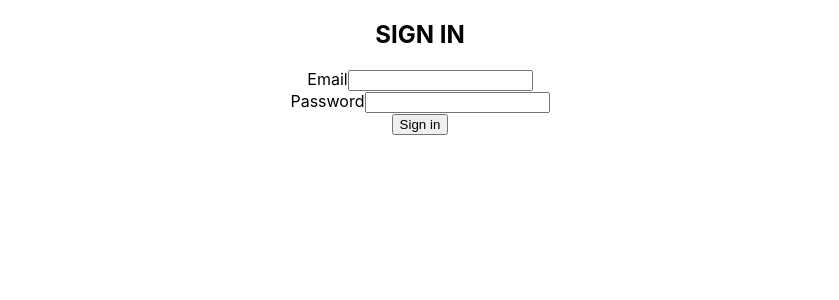
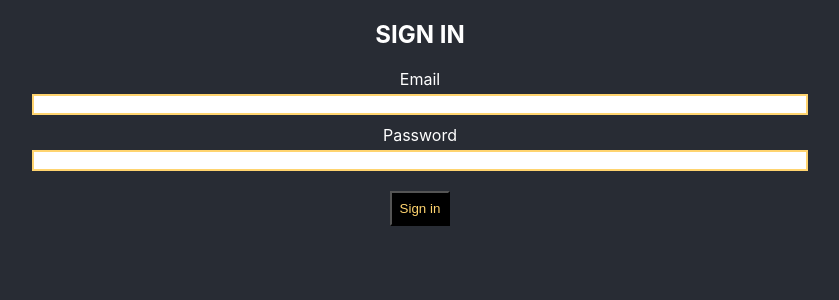
Before and after one commit to frinica/currency-converter, a React (Create React App) app in the folder client/: page / in a window 1280 px wide. Shown: the top 300 px of the page, without its empty margins (220-1059 px from the left). Built offline with nearby package versions, Linux system fonts and the light colour scheme; no server answers.

Commit message:
styled login form

```diff
--- a/client/src/App.css
+++ b/client/src/App.css
@@ -2,18 +2,7 @@
   text-align: center;
 }
 
-.App-logo {
-  height: 40vmin;
-  pointer-events: none;
-}
-
-@media (prefers-reduced-motion: no-preference) {
-  .App-logo {
-    animation: App-logo-spin infinite 20s linear;
-  }
-}
-
-.App-header {
+/* .App-header {
   background-color: #282c34;
   min-height: 100vh;
   display: flex;
@@ -22,17 +11,38 @@
   justify-content: center;
   font-size: calc(10px + 2vmin);
   color: white;
+} */
+
+.wrapper {
+  min-height: 100vh;
 }
 
-.App-link {
-  color: #61dafb;
+.loginForm {
+  display: flex;
+  flex-direction: column;
 }
 
-@keyframes App-logo-spin {
-  from {
-    transform: rotate(0deg);
-  }
-  to {
-    transform: rotate(360deg);
-  }
+.formItem {
+  width: 100%;
+  display: flex;
+  flex-direction: column;
+  align-items: center;
+  padding-bottom: 10px;
 }
+
+.formLabel {
+  margin-bottom: 5px;
+}
+
+.formInput {
+  border: solid 2px #ffd46f;
+  width: 60%;
+}
+
+.button {
+  align-self: center;
+  margin: 10px;
+  padding: 8px;
+  background-color: black;
+  color: #ffd46f;
+}
--- a/client/src/App.tsx
+++ b/client/src/App.tsx
@@ -24,7 +24,7 @@ function App() {
 
   return (
     <div className="App">
-      <main>
+      <main className="wrapper">
         {!isLoggedIn && <Login />}
         {isLoggedIn && <Home props={token} />}
       </main>
--- a/client/src/components/Login.tsx
+++ b/client/src/components/Login.tsx
@@ -40,29 +40,37 @@ export const Login = () => {
 
   return (
     <>
-      <section>
+      <section className="login">
         <h2>SIGN IN</h2>
 
-        <form onSubmit={handleSubmit}>
-          <div>
-            <label htmlFor="email">Email</label>
+        <form onSubmit={handleSubmit} className="loginForm">
+          <div className="formItem">
+            <label htmlFor="email" className="formLabel">
+              Email
+            </label>
             <input
               type="email"
               name="email"
               value={email}
               onChange={onChange}
+              className="formInput"
             />
           </div>
-          <div>
-            <label htmlFor="password">Password</label>
+          <div className="formItem">
+            <label htmlFor="password" className="formLabel">
+              Password
+            </label>
             <input
               type="password"
               name="password"
               value={password}
               onChange={onChange}
+              className="formInput"
             />
           </div>
-          <button type="submit">Sign in</button>
+          <button type="submit" className="button">
+            Sign in
+          </button>
         </form>
       </section>
     </>
--- a/client/src/index.css
+++ b/client/src/index.css
@@ -1,13 +1,18 @@
+html {
+  background-color: #282c34;
+  color: white;
+}
+
 body {
   margin: 0;
-  font-family: -apple-system, BlinkMacSystemFont, 'Segoe UI', 'Roboto', 'Oxygen',
-    'Ubuntu', 'Cantarell', 'Fira Sans', 'Droid Sans', 'Helvetica Neue',
+  font-family: -apple-system, BlinkMacSystemFont, "Segoe UI", "Roboto", "Oxygen",
+    "Ubuntu", "Cantarell", "Fira Sans", "Droid Sans", "Helvetica Neue",
     sans-serif;
   -webkit-font-smoothing: antialiased;
   -moz-osx-font-smoothing: grayscale;
 }
 
 code {
-  font-family: source-code-pro, Menlo, Monaco, Consolas, 'Courier New',
+  font-family: source-code-pro, Menlo, Monaco, Consolas, "Courier New",
     monospace;
 }
```
Also changed, not shown: client/src/logo.svg (deleted).
